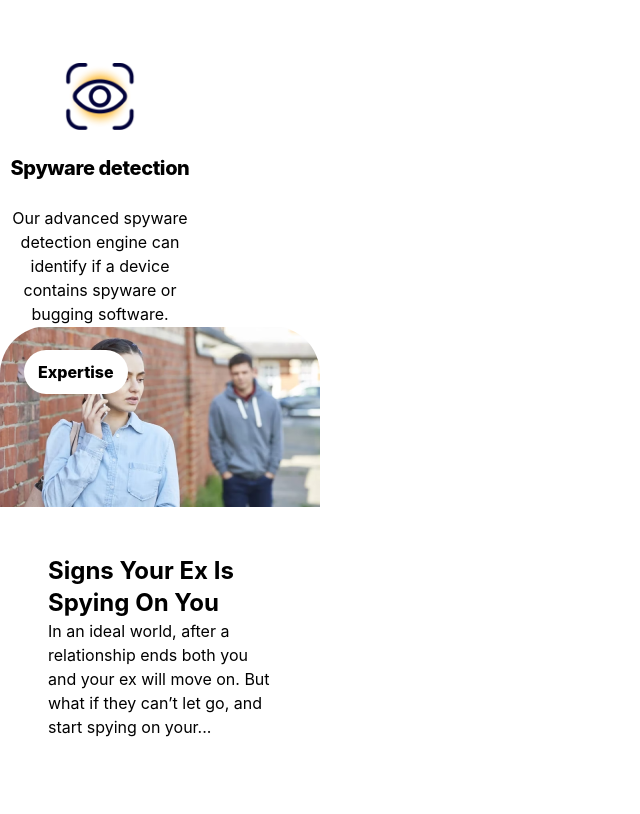
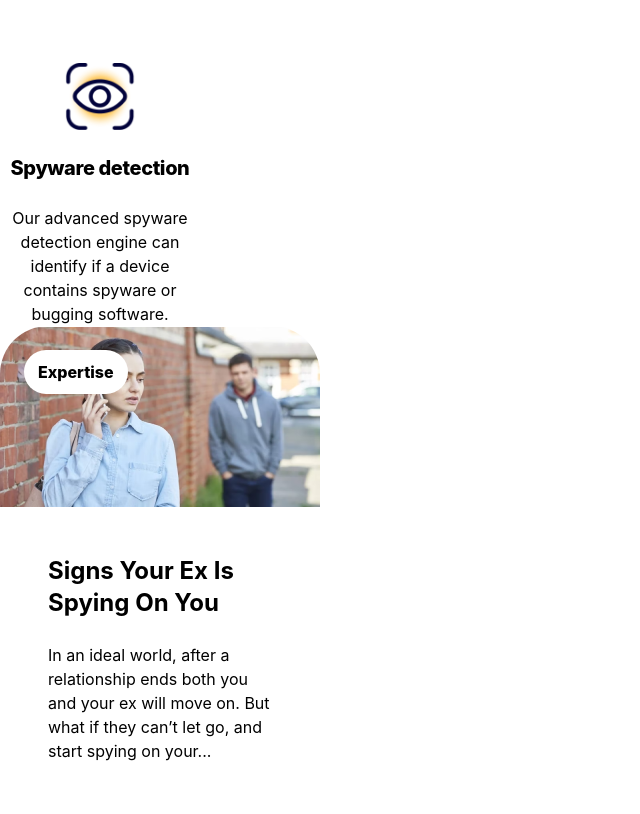
Before and after one commit to jinasunuwar/certo-software-practice-tailwind, a website: page src/components.html in a window 1280 px wide. Shown: the part 306-1120 px from the top of the page, without its empty margins (0-640 px from the left). Drawn offline with nearby package versions, Linux system fonts and the light colour scheme; files that its build step writes are made by us from their sources.

Commit message:
Minor changes in insight card

```diff
--- a/src/components.html
+++ b/src/components.html
@@ -53,7 +53,7 @@
 
     <!-- Insights Card -->
 
-    <div class="insight-card bg-white rounded-[48px] relative max-w-80 h-[534px]">
+    <div class="insight-card bg-white rounded-[48px] relative max-w-80">
         <div class="media">
             <img class="rounded-tl-[48px] rounded-tr-[48px]" src="./images/latest-insights-1.png" alt="" width="320px" height="180px" >
             <div class="absolute bg-white px-3.5 py-2.5 top-6 left-6 rounded-[48px] font-extrabold text-base">
@@ -61,7 +61,7 @@
             </div>
         </div>
         <div class="content p-12">
-            <div class="title text-2xl font-bold w-48">
+            <div class="title text-2xl font-bold w-48 pb-6">
                 Signs Your Ex Is Spying On You
             </div>
             <div class="description text-base font-normal w-56">
```
